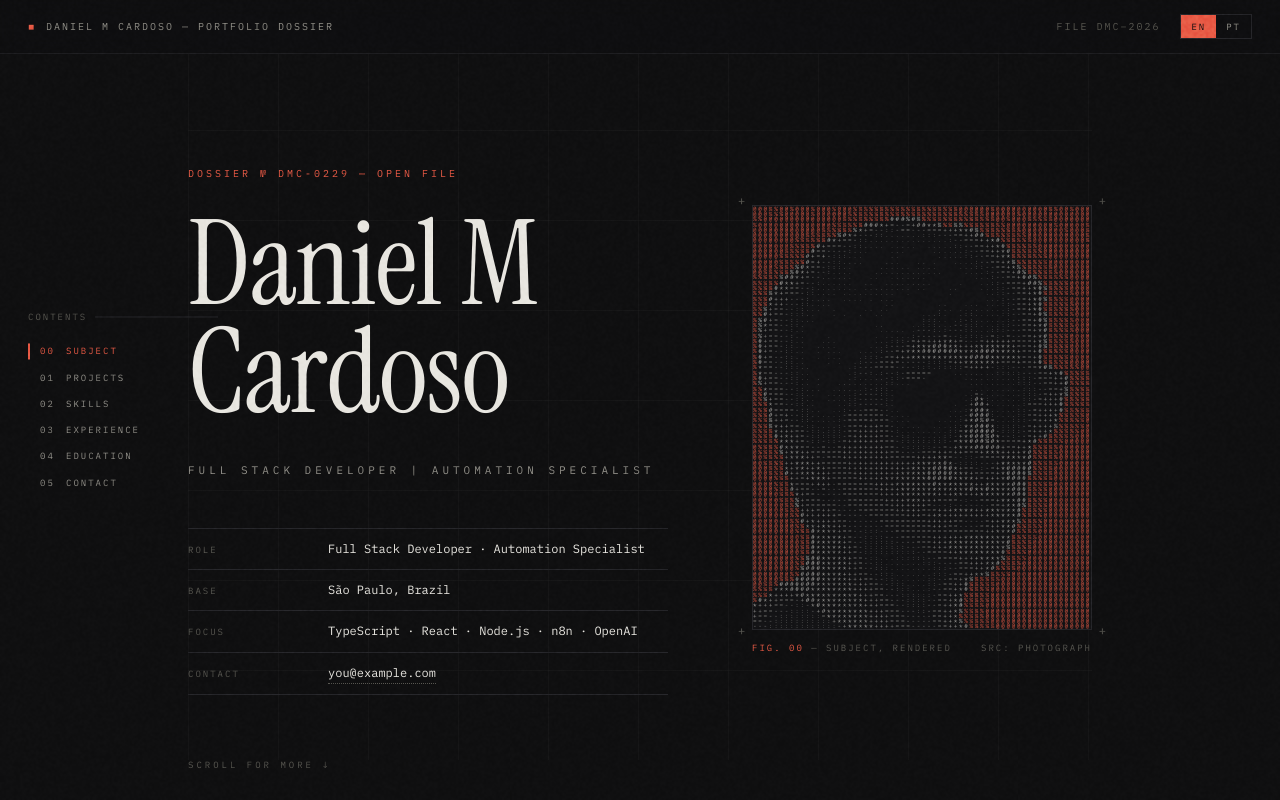
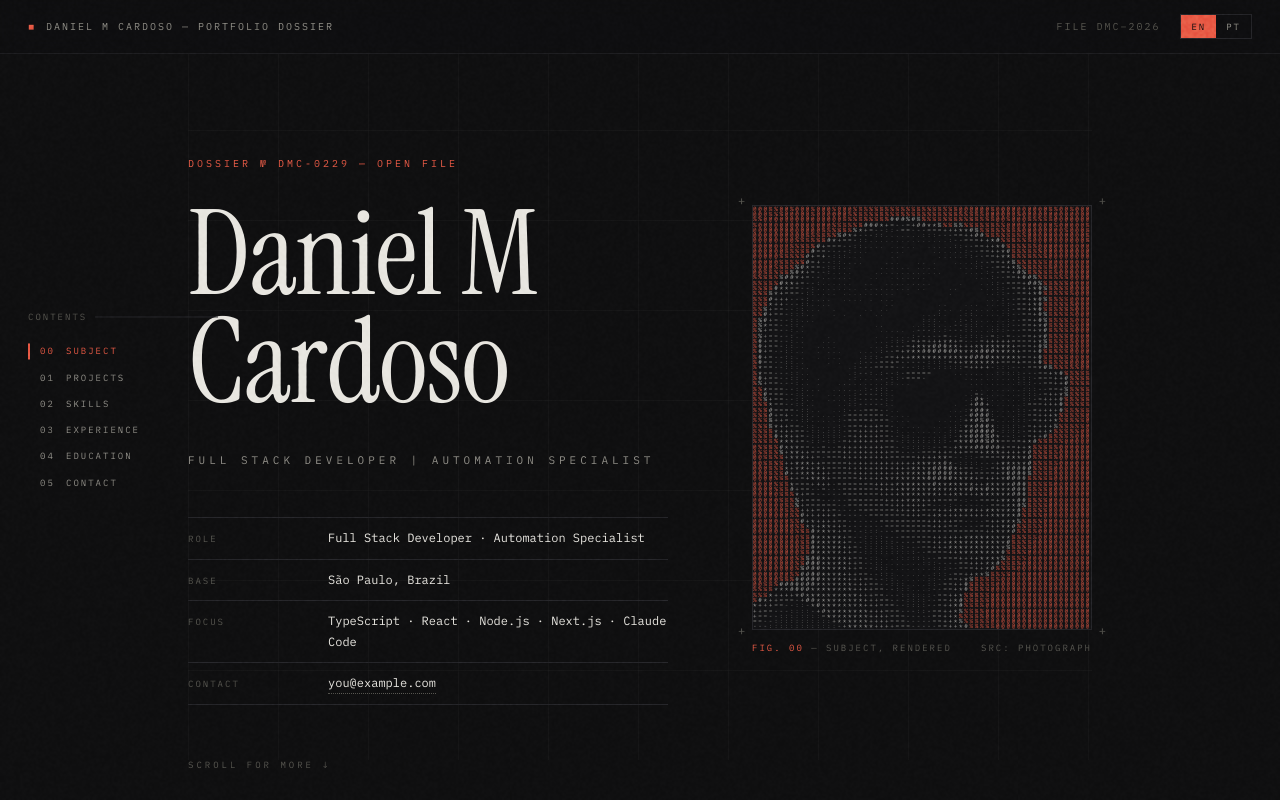
Before and after one commit to danieltwentynine/portfolio-dmc, a React (Vite) app: page / in a window 1280 px wide. Shown: the top 800 px of the page. Built offline with nearby package versions, Linux system fonts and the light colour scheme.

Commit message:
fix: update focus skills in AppInner component

```diff
--- a/src/App.tsx
+++ b/src/App.tsx
@@ -178,7 +178,7 @@ function AppInner() {
             <div className="spec">
               <div className="spec-row"><span className="k">{t.role}</span><span className="v">{t.roleValue}</span></div>
               <div className="spec-row"><span className="k">{t.base}</span><span className="v">{t.baseValue}</span></div>
-              <div className="spec-row"><span className="k">{t.focus}</span><span className="v">TypeScript · React · Node.js · n8n · OpenAI</span></div>
+              <div className="spec-row"><span className="k">{t.focus}</span><span className="v">TypeScript · React · Node.js · Next.js · Claude Code</span></div>
               <div className="spec-row">
                 <span className="k">{t.contact}</span>
                 <a href={`mailto:${personal.contact.email}`} className="v dotted">{personal.contact.email}</a>
```
